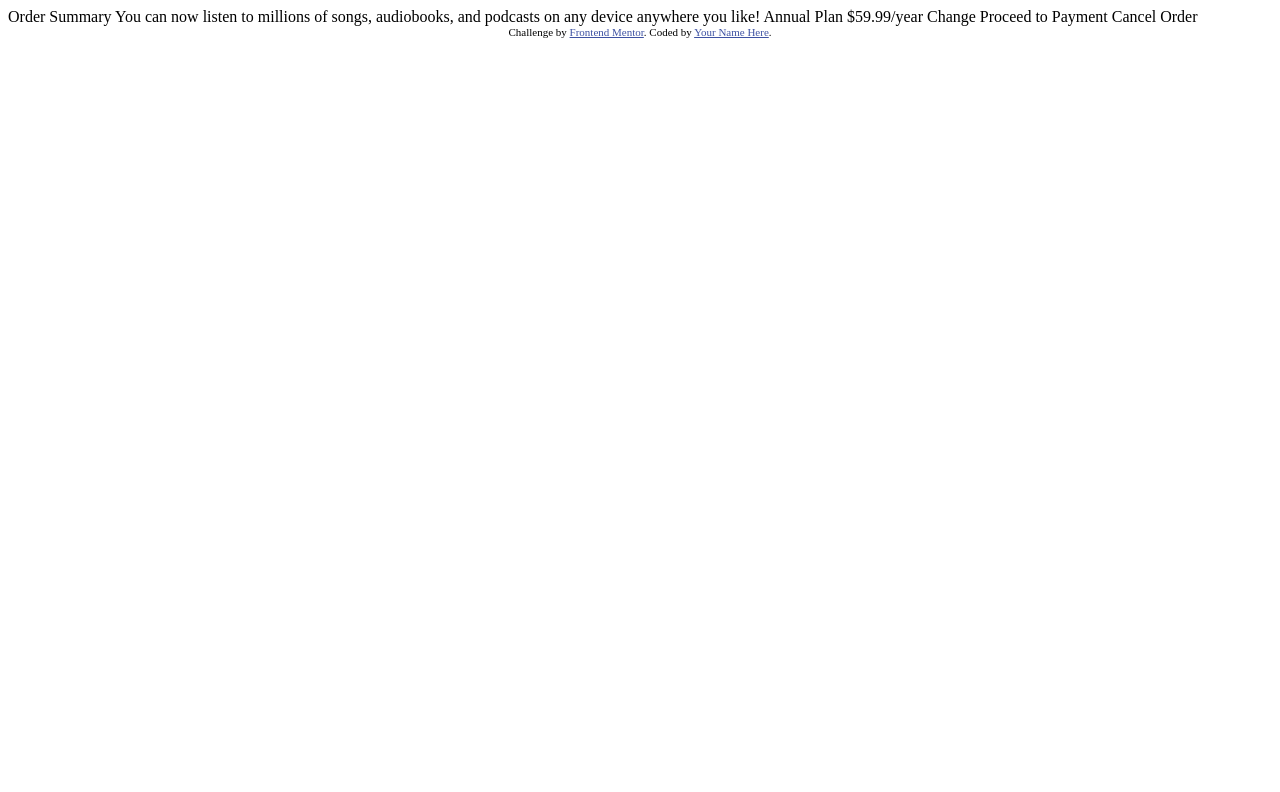
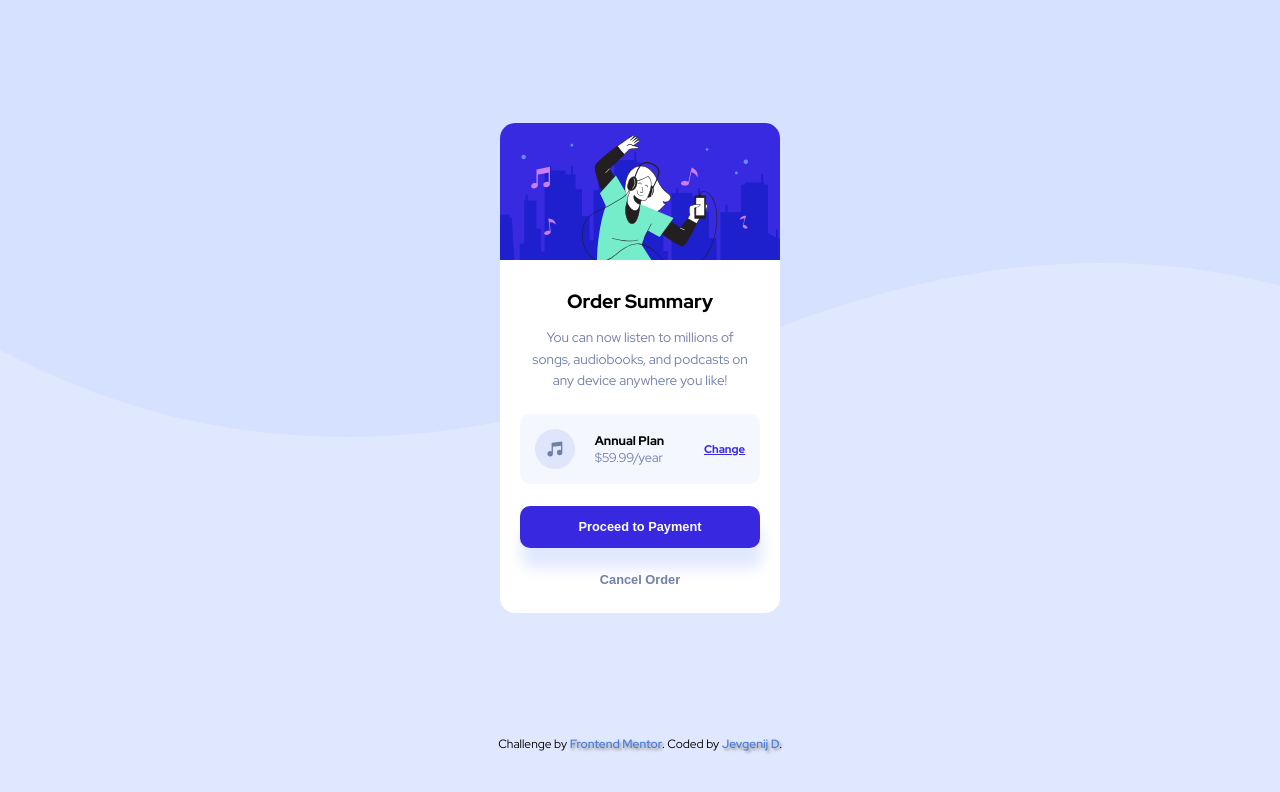
Before and after one commit to TScorpz/order-summary, a plain HTML site: page index.html in a window 1280 px wide. Drawn offline with Linux system fonts and the light colour scheme.

Commit message:
Finished challenge

```diff
--- /dev/null
+++ b/index.css
@@ -0,0 +1,175 @@
+* {
+    padding: 0;
+    margin: 0;
+}
+
+body {
+    min-width: 280px;
+    height: 100vh;
+    font-family: redHatDisplay;
+    font-size: 16px;
+    font-weight: 500;
+    text-align: center;
+    margin: auto;
+    background: hsl(225, 100%, 94%) url('images/pattern-background-mobile.svg') no-repeat;
+    background-size: contain;
+}
+
+main {
+    height: 92%;
+    display: flex;
+    flex-direction: column;
+    align-items: center;
+    justify-content: center;
+    margin: auto;
+}
+
+h5 {
+    font-weight: 900;
+    font-size: 0.78rem;
+}
+
+.wrapper {
+    width: 280px;
+    height: 490px;
+    background: white;
+    border-radius: 15px;
+}
+.summary h1 {
+    font-weight: 900;
+    font-size: 1.2rem;
+    margin-top: 5px;
+}
+
+.summary p {
+    color: hsl(224, 23%, 55%);
+    font-size: 0.85rem;
+    line-height: 1.35rem;
+    margin-top: 13px;
+    padding: 0 30px;
+}
+
+.illustration {
+    width: 100%;
+    height: 160px;
+    background-image: url('images/illustration-hero.svg');
+    background-size: contain;
+    background-repeat: no-repeat;
+    border-radius: 15px;
+}
+
+.plan-summary {
+    height: 70px;
+    background: hsl(225, 100%, 98%);
+    margin: 22px 20px;
+    border-radius: 10px;
+    display: flex;
+    align-items: center;
+    justify-content: space-around;
+}
+
+.plan-summary a {
+    color: hsl(245, 75%, 52%);
+    font-size: 0.7rem;
+    font-weight: 900;
+    margin-right: -5px;
+    transition: 0.2s;
+}
+
+.plan-summary a:hover {
+    text-decoration: none;
+    color: rgb(122, 113, 255);
+}
+
+.music-image {
+    width: 40px;
+    height: 40px;
+    background-image: url('images/icon-music.svg');
+    background-size: 100%;
+    margin-left: -5px;
+}
+
+.plan-name-price {
+    text-align: left;
+    margin-left: -20px;
+}
+
+.plan-name-price p {
+    color: hsl(224, 23%, 55%);
+    font-size: 0.8rem;
+}
+
+.proceed {
+    width: 86%;
+    height: 42px;
+    color: white;
+    font-weight: 700;
+    font-size: 0.8rem;
+    background: hsl(245, 75%, 52%);
+    border: none;
+    border-radius: 10px;
+    box-shadow: 2px 20px 15px hsl(225, 100%, 94%);
+    cursor: pointer;
+    transition: 0.2s;
+}
+
+.proceed:hover {
+    background: rgb(122, 113, 255);
+}
+
+.cancel {
+    color: hsl(224, 23%, 55%);
+    font-weight: 700;
+    font-size: 0.8rem;
+    background: transparent;
+    border: none;
+    margin-top: 24px;
+    cursor: pointer;
+    transition: 0.2s;
+}
+
+.cancel:hover {
+    color: black;
+}
+
+footer {
+    font-size: 0.75rem;
+}
+
+footer a {
+    /* font-size: 1rem; */
+    color: rgb(77, 124, 211);
+    font-weight: bold;
+    text-decoration: none;
+    text-shadow: 2px 2px 3px rgb(141, 141, 141);
+    transition: 0.3s;
+}
+
+footer a:hover {
+    color: rgb(119, 58, 231);
+    text-shadow: -2px 2px 3px #666;
+}
+
+@font-face {
+    font-family: redHatDisplay;
+    src: url('font/Red_Hat_Display/RedHatDisplay-Regular.ttf');
+    font-weight: 500;
+}
+
+@font-face {
+    font-family: redHatDisplay;
+    src: url('font/Red_Hat_Display/RedHatDisplay-Medium.ttf');
+    font-weight: 700;
+}
+
+@font-face {
+    font-family: redHatDisplay;
+    src: url('font/Red_Hat_Display/RedHatDisplay-Bold.ttf');
+    font-weight: 900;
+}
+
+@media only screen and (min-width: 600px) {
+    body {
+        background: hsl(225, 100%, 94%) url('images/pattern-background-desktop.svg') no-repeat;
+    }
+}
--- a/index.html
+++ b/index.html
@@ -1,37 +1,44 @@
 <!DOCTYPE html>
 <html lang="en">
+
 <head>
   <meta charset="UTF-8">
-  <meta name="viewport" content="width=device-width, initial-scale=1.0"> <!-- displays site properly based on user's device -->
+  <meta name="viewport" content="width=device-width, initial-scale=1.0">
 
   <link rel="icon" type="image/png" sizes="32x32" href="./images/favicon-32x32.png">
+  <link rel='stylesheet' href="index.css">
 
   <title>Frontend Mentor | Order summary card</title>
+</head>
 
-  <!-- Feel free to remove these styles or customise in your own stylesheet 👍 -->
-  <style>
-    .attribution { font-size: 11px; text-align: center; }
-    .attribution a { color: hsl(228, 45%, 44%); }
-  </style>
-</head>
 <body>
+  <main>
+    <div class='wrapper'>
+      <div class='illustration'></div>
+      <div class='summary'>
+        <h1>Order Summary</h1>
+        <p>
+          You can now listen to millions of songs, audiobooks, and podcasts on any
+          device anywhere you like!
+        </p>
+      </div>
+      <div class="plan-summary">
+        <div class="music-image"></div>
+        <div class='plan-name-price'>
+          <h5>Annual Plan</h5>
+          <p>$59.99/year</p>
+        </div>
+        <a href="#">Change</a>
+      </div>
+      <button class='proceed'>Proceed to Payment</button>
+      <button class='cancel'>Cancel Order</button>
+    </div>
+  </main>
+  <footer>
+    Challenge by <a href="https://www.frontendmentor.io/challenges/order-summary-component-QlPmajDUj"
+      target="_blank">Frontend Mentor</a>.
+    Coded by <a href="https://www.frontendmentor.io/profile/TScorpz" target="_blank">Jevgenij D</a>.
+  </footer>
+</body>
 
-  Order Summary
-
-  You can now listen to millions of songs, audiobooks, and podcasts on any
-  device anywhere you like!
-
-  Annual Plan
-  $59.99/year
-
-  Change
-
-  Proceed to Payment
-  Cancel Order
-
-  <div class="attribution">
-    Challenge by <a href="https://www.frontendmentor.io?ref=challenge" target="_blank">Frontend Mentor</a>.
-    Coded by <a href="#">Your Name Here</a>.
-  </div>
-</body>
 </html>
```
Also changed, not shown: font/Red_Hat_Display/OFL.txt (added), font/Red_Hat_Display/RedHatDisplay-Black.ttf (added), font/Red_Hat_Display/RedHatDisplay-BlackItalic.ttf (added), font/Red_Hat_Display/RedHatDisplay-Bold.ttf (added), font/Red_Hat_Display/RedHatDisplay-BoldItalic.ttf (added), font/Red_Hat_Display/RedHatDisplay-Italic.ttf (added), font/Red_Hat_Display/RedHatDisplay-Medium.ttf (added), font/Red_Hat_Display/RedHatDisplay-MediumItalic.ttf (added), font/Red_Hat_Display/RedHatDisplay-Regular.ttf (added), screenshots/screenshot .png (added).
